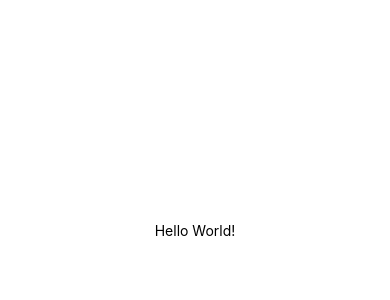
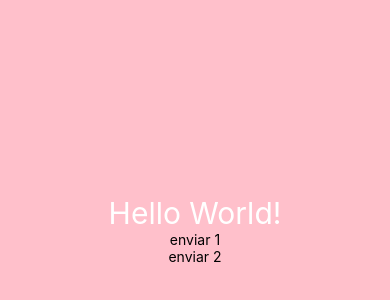
Before and after one commit to fariasao/app-Duo-Discord, a React Native app in the folder mobile/: screen / in a window 390 px wide. Shown: the part 192-492 px from the top of the page. Built offline with nearby package versions, Linux system fonts and the light colour scheme.

Commit message:
studying

```diff
--- a/mobile/App.tsx
+++ b/mobile/App.tsx
@@ -1,10 +1,29 @@
 import { StatusBar } from 'expo-status-bar';
-import { StyleSheet, Text, View } from 'react-native';
+import { StyleSheet, Text, View, TouchableOpacity } from 'react-native';
+
+
+interface ButtonProps {
+  title: string
+}
+
+function Button(props: ButtonProps) {
+  return (
+    <TouchableOpacity>
+      <Text>
+        {props.title}
+      </Text>
+    </TouchableOpacity>
+  )
+}
 
 export default function App() {
   return (
     <View style={styles.container}>
-      <Text>Hello World!</Text>
+      <Text style={styles.title}>Hello World!</Text>
+
+      <Button title="enviar 1"/>
+      <Button title="enviar 2"/>
+
       <StatusBar style="auto" />
     </View>
   );
@@ -13,8 +32,12 @@ export default function App() {
 const styles = StyleSheet.create({
   container: {
     flex: 1,
-    backgroundColor: '#fff',
+    backgroundColor: 'pink',
     alignItems: 'center',
     justifyContent: 'center',
   },
+  title: {
+    color: "white",
+    fontSize: 30
+  }
 });
```
Also changed, not shown: 1 other file (tests, documents, lock files or other folders).
